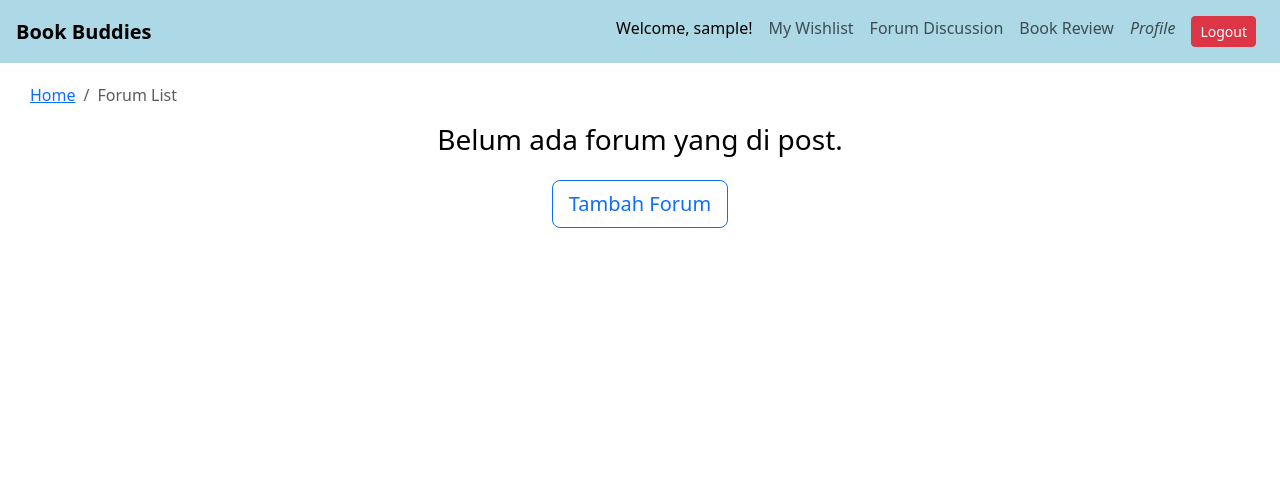
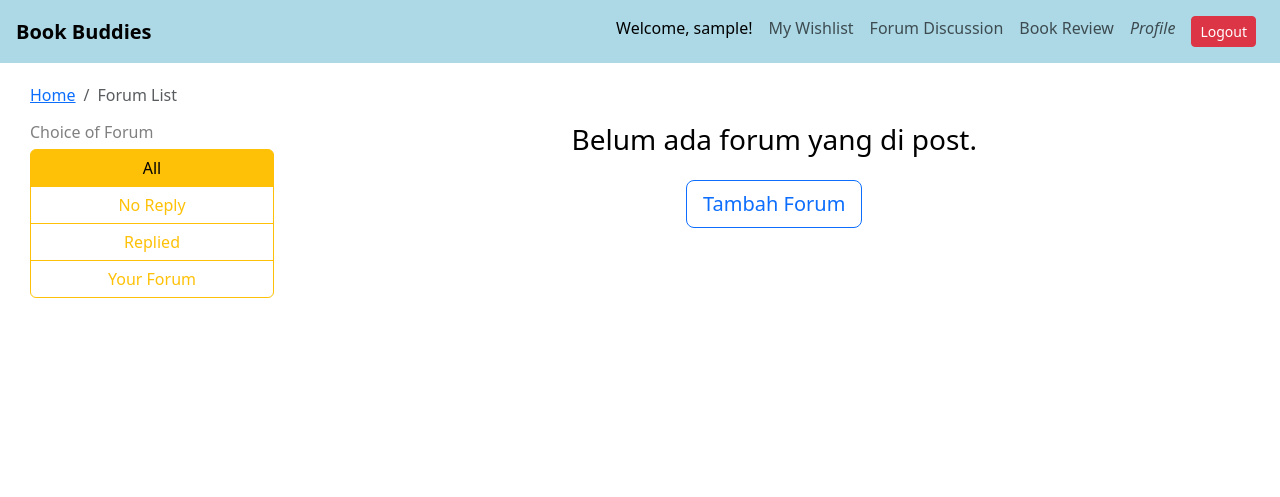
Before and after one commit to PBP-E14/book-buddies, a Django app: page /forum/show_forums/ in a window 1280 px wide. Shown: the top 497 px of the page. Run offline with Django 4.2, Linux system fonts and the light colour scheme; the visitor is signed in with stand-in values (Sample User, id 1); data comes from the database, SQL or seed files in the repository; data that the repository does not hold is empty.

Commit message:
Tambah filter forum, handle responsif, perbedaan fitur untuk role admin

```diff
--- a/book_buddies/settings.py
+++ b/book_buddies/settings.py
@@ -127,7 +127,7 @@ STATIC_URL = "static/"
 STATIC_ROOT = os.path.join(BASE_DIR, "staticfiles")
 # Help serve static files during development
 if DEBUG:
-    STATICFILES_DIRS = [os.path.join(BASE_DIR, "users/static")]
+    STATICFILES_DIRS = [os.path.join(BASE_DIR, "users/static"), os.path.join(BASE_DIR, "forum/static")]
 # Default primary key field type
 # https://docs.djangoproject.com/en/4.2/ref/settings/#default-auto-field
 
--- a/forum/templates/forum_choice.html
+++ b/forum/templates/forum_choice.html
@@ -10,11 +10,21 @@
                 color:black;
                 padding-inline: 30px;
                 padding-block: 20px;
+                width: 100%;
             }
 
             table {
                 border-collapse: collapse;
                 width: 100%;
+                display: flex;
+                flex-direction: column;
+                max-width: 100%;
+                overflow: auto;
+            }
+
+            .outer-td{
+                border-block: 0px;
+                padding: 8px;
             }
 
             .table-row-button {
@@ -48,6 +58,41 @@
             .add-forum-btn {
                 align-items: center;
             }
+
+            .container-out {
+                display: flex;
+                justify-content: space-between;
+                align-items: flex-start;
+            }
+
+            .left {
+                width: 20%;
+                order: 1; /* Reverses the order to put it on the left */
+            }
+
+            .right {
+                width: 78%;
+                order: 2;
+            }
+
+            @media screen and (max-width: 810px) {
+                .container-out {
+                    display: flex;
+                    flex-direction: column; /* Stack items vertically */
+                    justify-content: center; /* Align items to the top */
+                    align-items: flex-start;
+                }
+
+                .left {
+                    width: 100%;
+                    order: 1;
+                }
+
+                .right {
+                    width: 100%;
+                    order: 2;
+                }
+            }
         </style>
     </header>
     <body>
@@ -58,7 +103,22 @@
                   <li class="breadcrumb-item active" aria-current="page">Forum List</li>
                 </ol>
             </nav>
-            <div id="forum_table"></div>
+            <div class="container-out">
+                <div class="left">
+                    <h6>Choice of Forum</h6>
+                    <div class="btn-group-vertical" role="group" aria-label="Vertical radio toggle button group" style="width: 100%; padding-block-end: 10px;">
+                        <input type="radio" class="btn-check" name="vbtn-radio" id="vbtn-radio1" value="1" autocomplete="off" onclick="selectForums(1)" checked>
+                        <label class="btn btn-outline-warning" for="vbtn-radio1">All</label>
+                        <input type="radio" class="btn-check" name="vbtn-radio" id="vbtn-radio2" value="2" autocomplete="off" onclick="selectForums(2)">
+                        <label class="btn btn-outline-warning" for="vbtn-radio2">No Reply</label>
+                        <input type="radio" class="btn-check" name="vbtn-radio" id="vbtn-radio3" value="3" autocomplete="off" onclick="selectForums(3)">
+                        <label class="btn btn-outline-warning" for="vbtn-radio3">Replied</label>
+                        <input type="radio" class="btn-check" name="vbtn-radio" id="vbtn-radio4" value="4" autocomplete="off" onclick="selectForums(4)">
+                        <label class="btn btn-outline-warning" for="vbtn-radio4">Your Forum</label>
+                    </div>
+                </div>
+                <div class="right" id="forum_table"></div>
+            </div>
         </div>
 
         <div class="modal fade" id="exampleModal" tabindex="-1" aria-labelledby="exampleModalLabel" aria-hidden="true">
@@ -88,12 +148,14 @@
                 </div>
             </div>
         </div>
+
+        <div id="modal-for-edit"></div>
     </body>
 </html>
 
 <script>
-    async function getForums() {
-        return fetch("{% url 'get_forum_json' %}").then((res) => res.json())
+    async function getForums(choice) {
+        return fetch(`/forum/get_forum_json/${choice}/`).then((res) => res.json())
     }
 
     async function getUsers() {
@@ -102,8 +164,21 @@
 
     async function refreshForums() {
         document.getElementById("forum_table").innerHTML = ""
-        const forums = await getForums()
+
+        var radioButtons = document.getElementsByName("vbtn-radio");
+        // Initialize a variable to store the selected value
+        var selectedValue = "";
+        // Iterate through the radio buttons to find the selected one
+        for (var i = 0; i < radioButtons.length; i++) {
+            if (radioButtons[i].checked) {
+                selectedValue = radioButtons[i].value;
+                break;  // Exit the loop when a selected radio button is found
+            }
+        }
+        const forums = await getForums(selectedValue)
+
         const users = await getUsers()
+        var adminAccess = `{{ user.is_staff }}`
         let htmlString = ``
         if (forums.length > 0) {
             htmlString += `
@@ -119,13 +194,13 @@
                     }
                 })
                 htmlString += `
-                <tr class="table-row-button" onclick ="window.location='read_forum/${forum.pk}/';">
-                    <td id="reply-info">
+                <tr class="table-row-button">
+                    <td id="reply-info" onclick ="window.location='read_forum/${forum.pk}/';" style="width: 5%">
                         <p>Reply
                         <br>${forum.fields.total_reply}
                         </p>
                     </td>
-                    <td>
+                    <td onclick ="window.location='read_forum/${forum.pk}/';">
                         <h5>${forum.fields.title}</h5>
                         <h6>Posted by ${username} on ${forum.fields.created_at}</h6>
                 `
@@ -139,10 +214,17 @@
                         <p>${forum.fields.content}</p>
                     `
                 }
-                htmlString += `
-                    </td>
-                </tr>
-                `
+                htmlString += `</td>`
+                if (adminAccess == `True`) {
+                    htmlString += `
+                        <td>
+                            <a>
+                                <button type="button" class="btn btn-outline-danger" onclick="removeForum(${forum.pk})">Delete</button>
+                            </a>
+                        </td>
+                    `
+                }
+                htmlString += `</tr>`
             })
             htmlString += `
                 </table>
@@ -183,6 +265,19 @@
         return false
     }
 
+    function removeForum(forum_id) {
+        fetch(`/forum/remove_forum_button/${forum_id}/`, {
+            method: "DELETE",
+        }).then(refreshForums)
+        return false
+    }
+
+    function selectForums(choice){
+        refreshForums()
+        document.getElementById(`vbtn-radio${choice}`).checked = true
+        return false
+    }
+
     document.getElementById("button_add").onclick = addForum
     document.getElementById("button_close").onclick = closeModal
 </script>
--- a/forum/urls.py
+++ b/forum/urls.py
@@ -1,13 +1,16 @@
 from django.urls import path
-from forum.views import show_forums, read_forum, back_to_homepage, get_forum_json, add_forum_ajax, get_reply_json, add_reply_ajax, get_user_json
+from forum.views import show_forums, read_forum, back_to_homepage, get_forum_json, add_forum_ajax, \
+    get_reply_json, add_reply_ajax, get_user_json, remove_forum_button, remove_reply_button
 
 urlpatterns = [
     path('show_forums/', show_forums, name='show_forums'),
     path('show_forums/read_forum/<int:id>/', read_forum, name='read_forum'),
     path('back_to_homepage/', back_to_homepage, name='back_to_homepage'),
-    path('get_forum_json/', get_forum_json, name='get_forum_json'),
+    path('get_forum_json/<int:choice>/', get_forum_json, name='get_forum_json'),
     path('add_forum_ajax/', add_forum_ajax, name='add_forum_ajax'),
     path('get_reply_json/<int:id>/', get_reply_json, name='get_reply_json'),
     path('add_reply_ajax/<int:id>/', add_reply_ajax, name='add_reply_ajax'),
     path('get_user_json/', get_user_json, name='get_user_json'),
+    path('remove_forum_button/<int:id>/', remove_forum_button, name='remove_forum_button'),
+    path('remove_reply_button/<int:id>/', remove_reply_button, name='remove_reply_button'),
 ]
--- a/forum/views.py
+++ b/forum/views.py
@@ -6,10 +6,12 @@ from forum.forms import ForumForm, ReplyForm
 from django.db.models import Count
 from django.core import serializers
 from django.views.decorators.csrf import csrf_exempt
+from django.contrib.auth.decorators import login_required
 
 from users.models import User
 
 # Create your views here.
+@login_required(login_url='/login')
 def show_forums(request):
     forums = Forum.objects.annotate(reply_count=Count('reply'))
     context = {
@@ -17,6 +19,7 @@ def show_forums(request):
     }
     return render(request, "forum_choice.html", context)
 
+@login_required(login_url='/login')
 def read_forum(request, id):
     forum = Forum.objects.get(pk=id)
     replies = Reply.objects.filter(forum_id=id)
@@ -30,8 +33,15 @@ def read_forum(request, id):
 def back_to_homepage(request):
     return render(request, "homepage.html")
 
-def get_forum_json(request):
-    forums = Forum.objects.all()
+def get_forum_json(request, choice):
+    if (choice == 1):
+        forums = Forum.objects.all()
+    elif (choice == 2):
+        forums = Forum.objects.filter(total_reply=0)
+    elif (choice == 3):
+        forums = Forum.objects.filter(total_reply__gt=0)
+    elif (choice == 4):
+        forums = Forum.objects.filter(user=request.user)
     return HttpResponse(serializers.serialize('json', forums))
 
 @csrf_exempt
@@ -71,3 +81,19 @@ def add_reply_ajax(request, id):
 def get_user_json(request):
     users = User.objects.all()
     return HttpResponse(serializers.serialize('json', users))
+
+@csrf_exempt
+def remove_forum_button(request, id):
+    if request.method == 'DELETE':
+        forum = Forum.objects.get(pk=id)
+        forum.delete()
+        return HttpResponse(b"REMOVED", status=201)
+    return HttpResponseNotFound()
+
+@csrf_exempt
+def remove_reply_button(request, id):
+    if request.method == 'DELETE':
+        reply = Reply.objects.get(pk=id)
+        reply.delete()
+        return HttpResponse(b"REMOVED", status=201)
+    return HttpResponseNotFound()
--- a/templates/footer.html
+++ b/templates/footer.html
@@ -1,5 +1,5 @@
 <div class="container-fluid text-white py-3">
-    <div class="container text-center">
+    <div class="text-center">
         <p>&copy; 2023 Book Buddies. All rights reserved.</p>
     </div>
 </div>
```
Also changed, not shown: forum/templates/read_forum.html (+53 -3 lines).
